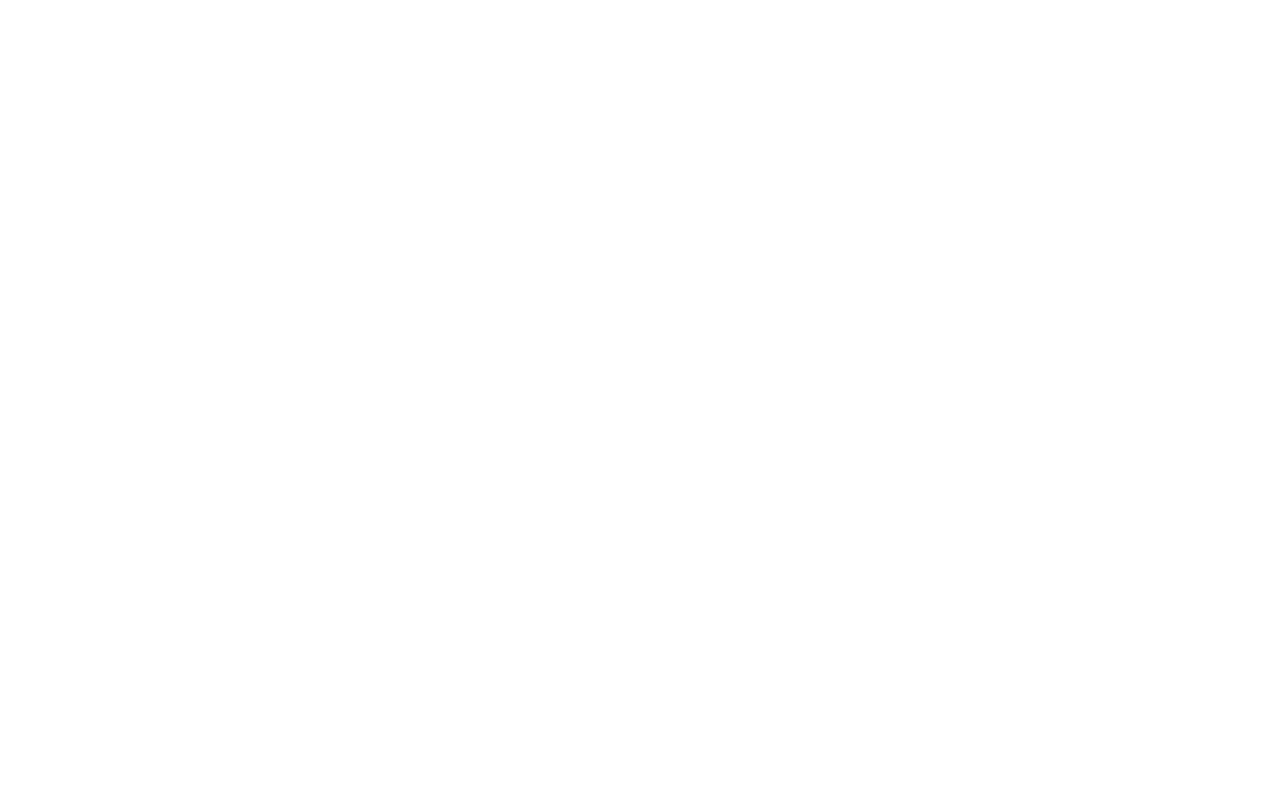
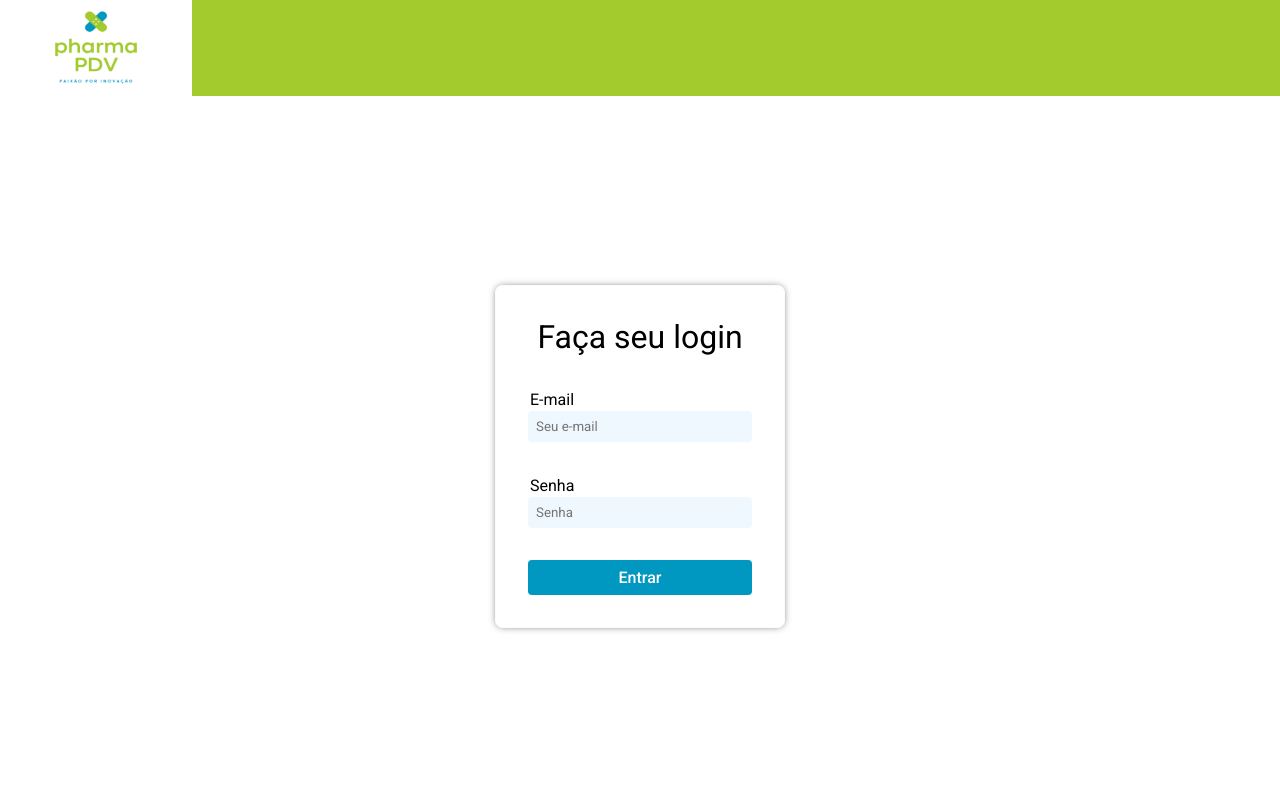
Before and after one commit to patriciagrocha/pharma-pdv, a React (Vite) app: page / in a window 1280 px wide. Shown: the top 800 px of the page. Built offline with nearby package versions, Linux system fonts and the light colour scheme.

Commit message:
feat: login page

```diff
--- a/package.json
+++ b/package.json
@@ -10,10 +10,13 @@
     "preview": "vite preview"
   },
   "dependencies": {
+    "@hookform/resolvers": "^3.2.0",
     "react": "^18.2.0",
     "react-dom": "^18.2.0",
+    "react-hook-form": "^7.45.4",
     "react-icons": "^4.10.1",
-    "styled-components": "^6.0.7"
+    "styled-components": "^6.0.7",
+    "yup": "^1.2.0"
   },
   "devDependencies": {
     "@types/react": "^18.2.15",
--- a/src/App.jsx
+++ b/src/App.jsx
@@ -1,11 +1,13 @@
 
 import "./global.css"
+import { Login } from "./pages/login/Login"
 
 function App() {
 
 
   return (
     <>
+    <Login />
 
     </>
   )
--- a/src/components/footer/Footer.styled.js
+++ b/src/components/footer/Footer.styled.js
@@ -2,7 +2,7 @@
 
 export const FooterStyled = styled.footer`
   width: 100%;
-  height: 6rem;
+  padding: 2rem;
   display: flex;
   align-items: center;
   justify-content: center;
--- /dev/null
+++ b/src/pages/login/Login.jsx
@@ -0,0 +1,59 @@
+import { useForm } from "react-hook-form"
+import { yupResolver } from "@hookform/resolvers/yup"
+import * as yup from "yup"
+import { FormLoginStyled, InputLoginStyled, MainLoginStyled } from "./Login.styled"
+import { Header } from "../../components/header/Header"
+import { Footer } from "../../components/footer/Footer"
+
+const schema = yup.object().shape({
+  email: yup.string()
+  .required("Campo obrigatório!")
+  .email("Insira um e-mail válido"),
+
+  password: yup.string()
+  .required("Campo obrigatório!")
+  .matches(/^(?=.*[a-zA-Z])(?=.*[0-9]).{8,}$/, "A senha deve ter pelo menos 8 caracteres com letras e números")
+})
+
+function Login(){
+  const {
+    register,
+    handleSubmit,
+    formState: { errors} } = useForm({resolver: yupResolver(schema)})
+
+  const onSubmit = (data) => {
+    console.log(data);
+  }
+
+  return (
+    <>
+      <Header />
+      <MainLoginStyled>
+        <FormLoginStyled onSubmit={handleSubmit(onSubmit)}>
+          <p>Faça seu login</p>
+          <div>
+            <label>E-mail</label>
+            <input
+              className="input-form"
+              placeholder="Seu e-mail"
+              {...register("email")} />
+            <span>{errors.email?.message}</span>
+          </div>
+          <div>
+            <label>Senha</label>
+            <input
+              className="input-form"
+              placeholder="Senha"
+              type="password"
+              {...register("password")}
+            />
+            <span>{errors.password?.message}</span>
+          </div>
+          <InputLoginStyled type="submit" value="Entrar" />
+        </FormLoginStyled>
+      </MainLoginStyled>
+      <Footer />
+    </>
+  );
+}
+export { Login }
--- /dev/null
+++ b/src/pages/login/Login.styled.js
@@ -0,0 +1,57 @@
+import styled from "styled-components"
+
+export const MainLoginStyled = styled.main`
+  width: 100%;
+  height: 90vh;
+  display: flex;
+  flex-direction:column;
+  align-items: center;
+  justify-content: center;
+
+`
+export const FormLoginStyled = styled.form`
+  padding: 2rem;
+  border: 1px solid #fafcfb;
+  border-radius: 8px;
+  display: flex;
+  flex-direction: column;
+  align-items: center;
+  gap: 2rem;
+  box-shadow: 0px 0px 7px -1px rgba(0,0,0,0.5);
+
+  p {
+    font-size: 2rem;
+
+  }
+  span {
+    color: #ff0000;
+    font-size: .8rem;
+    width: 14rem;
+  }
+  div{
+    display: flex;
+    flex-direction: column;
+  }
+  label{
+    padding: 2px;
+  }
+  .input-form{
+    width: 14rem;
+    padding: 8px;
+    outline-color: #a4cb2e;
+    border-radius: 4px;
+    border: none;
+    background-color: aliceblue;
+  }
+`
+export const InputLoginStyled = styled.input`
+    width: 14rem;
+    padding: 8px;
+    border-radius: 4px;
+    border: none;
+    background-color: #0098c0;
+    color: #fff;
+    font-weight: 500;
+    font-size: 1rem;
+
+`
```
Also changed, not shown: 1 other file (tests, documents, lock files or other folders).
